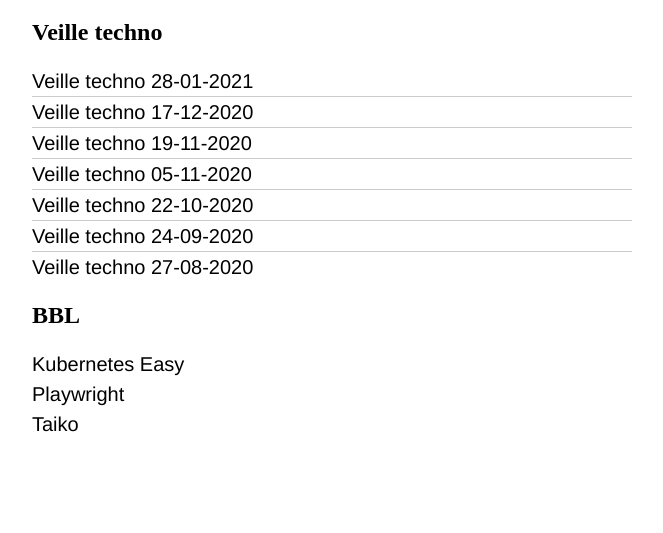
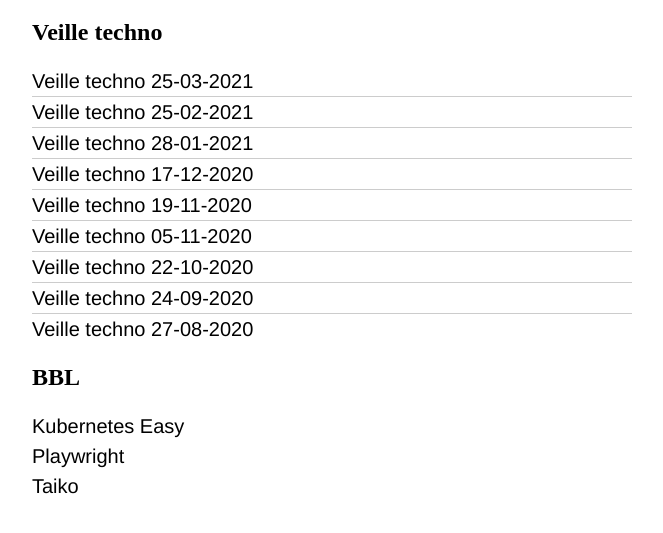
Before and after one commit to Slickteam/gd-prez, a website: page public/index.html in a window 1280 px wide. Shown: the part 61-594 px from the top of the page, without its empty margins (308-971 px from the left). Drawn offline with Linux system fonts and the light colour scheme.

Commit message:
update index for veille 2021 02 & 03

```diff
--- a/public/index.html
+++ b/public/index.html
@@ -12,6 +12,12 @@
 
     <h2>Veille techno</h2>
     <ul>
+      <li>
+        <a href="veille_20210325/">Veille techno 25-03-2021</a>
+      </li>
+      <li>
+        <a href="veille_20210225/">Veille techno 25-02-2021</a>
+      </li>
       <li>
         <a href="veille_20210128/">Veille techno 28-01-2021</a>
       </li>
```
